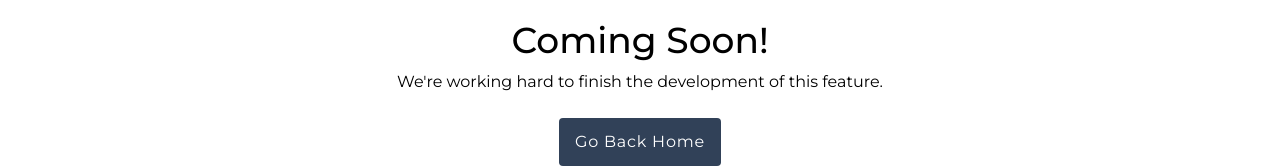
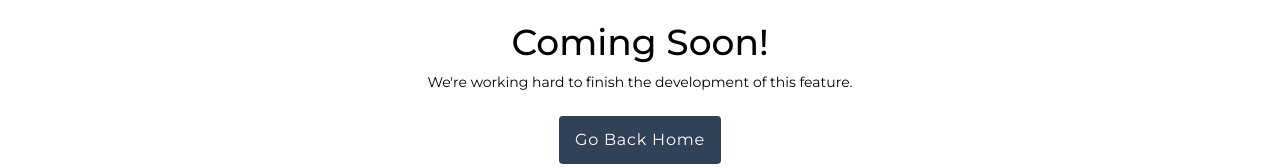
Before and after one commit to Udeme01/AMH, a React (Vite) app: page /blog in a window 1280 px wide. Shown: the part 346-514 px from the top of the page. Built offline with nearby package versions, Linux system fonts and the light colour scheme.

Commit message:
fix: changed text size

```diff
--- a/src/pages/Blog.jsx
+++ b/src/pages/Blog.jsx
@@ -6,7 +6,7 @@ const Blog = () => {
       <h1 className="text-4xl leading-12 font-medium animate-bounce">
         Coming Soon!
       </h1>
-      <p>We're working hard to finish the development of this feature.</p>
+      <p className="text-sm">We're working hard to finish the development of this feature.</p>
       <button className="bg-slate-700 text-white px-4 py-3 mt-6 tracking-wider rounded transition duration-500 hover:scale-95 hover:bg-slate-700/95 cursor-pointer">
         <Link to="/">Go Back Home</Link>
       </button>
--- a/src/pages/Programs.jsx
+++ b/src/pages/Programs.jsx
@@ -6,7 +6,7 @@ const Programs = () => {
       <h1 className="text-4xl leading-12 font-medium animate-bounce">
         Coming Soon!
       </h1>
-      <p>We're working hard to finish the development of this feature.</p>
+      <p className="text-sm">We're working hard to finish the development of this feature.</p>
       <button className="bg-slate-700 text-white px-4 py-3 mt-6 tracking-wider rounded transition duration-500 hover:scale-95 hover:bg-slate-700/95 cursor-pointer">
         <Link to="/">Go Back Home</Link>
       </button>
--- a/src/pages/Speaking.jsx
+++ b/src/pages/Speaking.jsx
@@ -6,7 +6,7 @@ const Speaking = () => {
       <h1 className="text-4xl leading-12 font-medium  animate-bounce">
         Coming Soon!
       </h1>
-      <p>We're working hard to finish the development of this feature.</p>
+      <p className="text-sm">We're working hard to finish the development of this feature.</p>
       <button className="bg-slate-700 text-white px-4 py-3 mt-6 tracking-wider rounded transition duration-500 hover:scale-95 hover:bg-slate-700/95 cursor-pointer">
         <Link to="/">Go Back Home</Link>
       </button>
```
